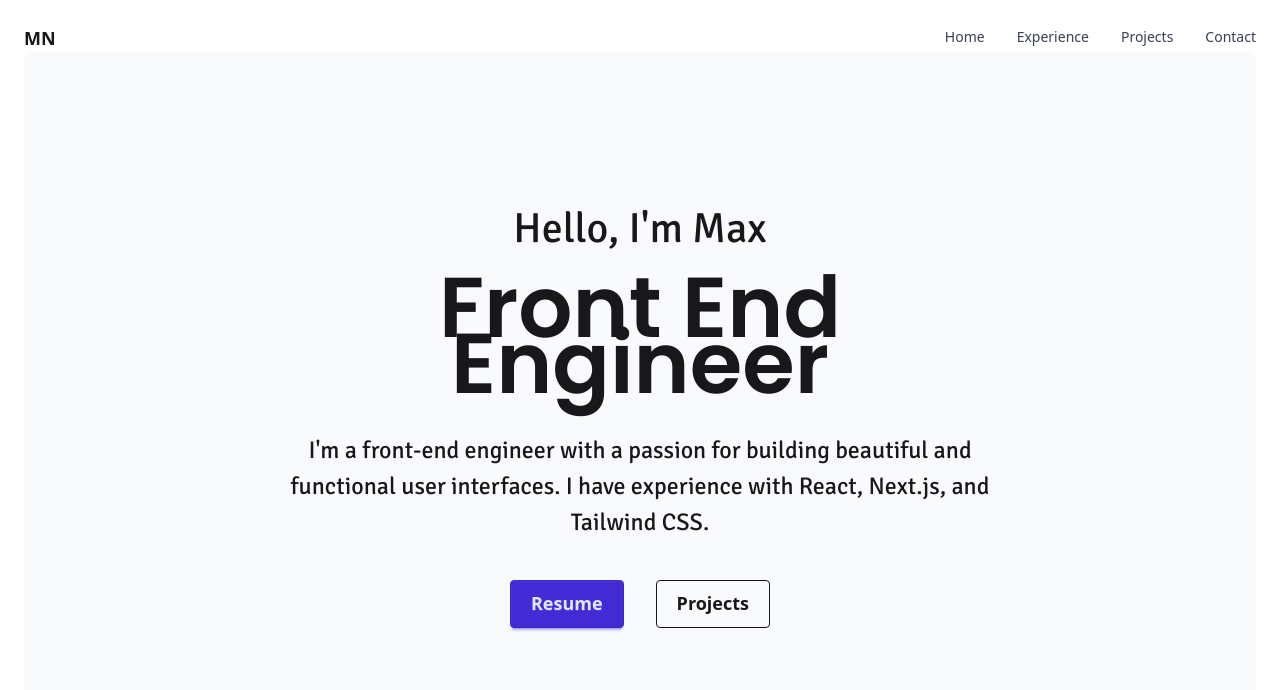
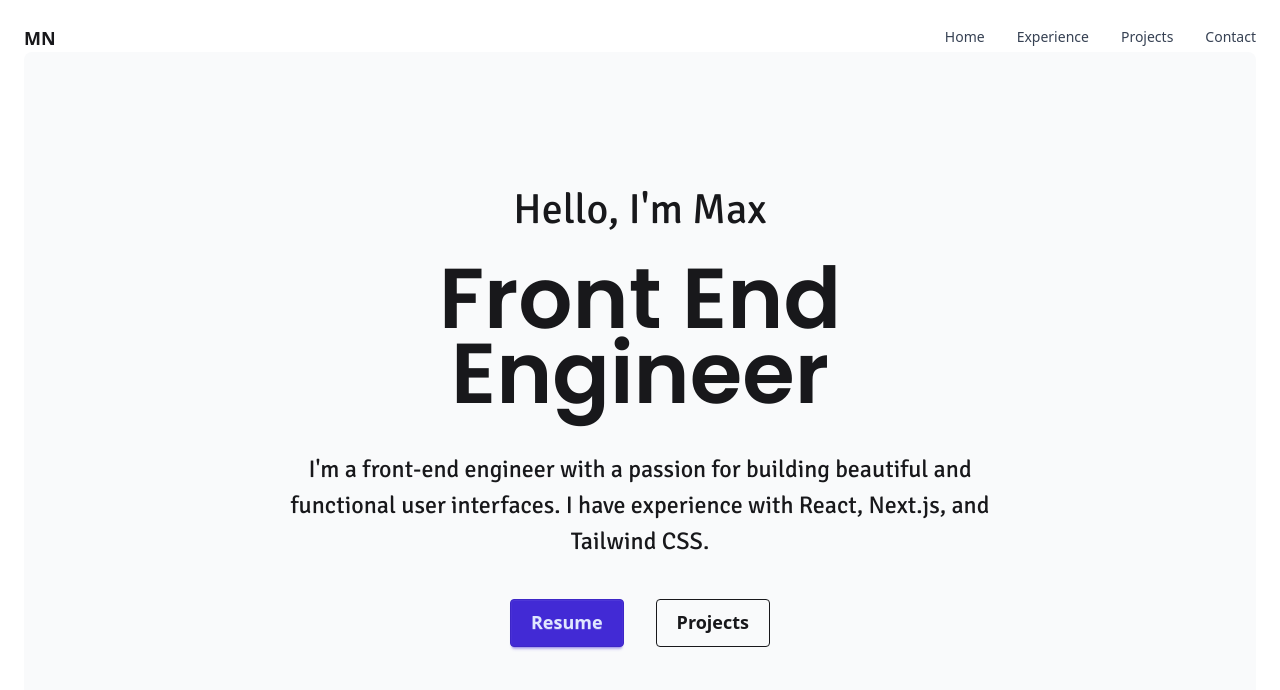
Before and after one commit to allnichols/portfolio-site, a Next.js app: page / in a window 1280 px wide. Shown: the top 690 px of the page. Built offline with nearby package versions, Linux system fonts and the light colour scheme.

Commit message:
font changes

```diff
--- a/src/app/page.tsx
+++ b/src/app/page.tsx
@@ -10,12 +10,12 @@ export default function Home() {
             <div className="hero-content lg:w-[60%] text-center">
               <div>
                 <h1
-                  className={`${signika.className} text-[24px] lg:mb-5 lg:text-[42px]`}
+                  className={`${signika.className} text-[24px] md:mb-3 lg:mb-5 lg:text-[42px]`}
                 >
                   Hello, I'm Max
                 </h1>
                 <h1
-                  className={`${poppins.className} font-bold text-[48px] leading-[56px] lg:text-[85px] lg:font-bold lg:mb-10`}
+                  className={`${poppins.className} font-bold text-[48px] leading-[50px] md:leading-[75px] lg:text-[85px] lg:font-bold lg:mb-10`}
                 >
                   Front End Engineer
                 </h1>
```
